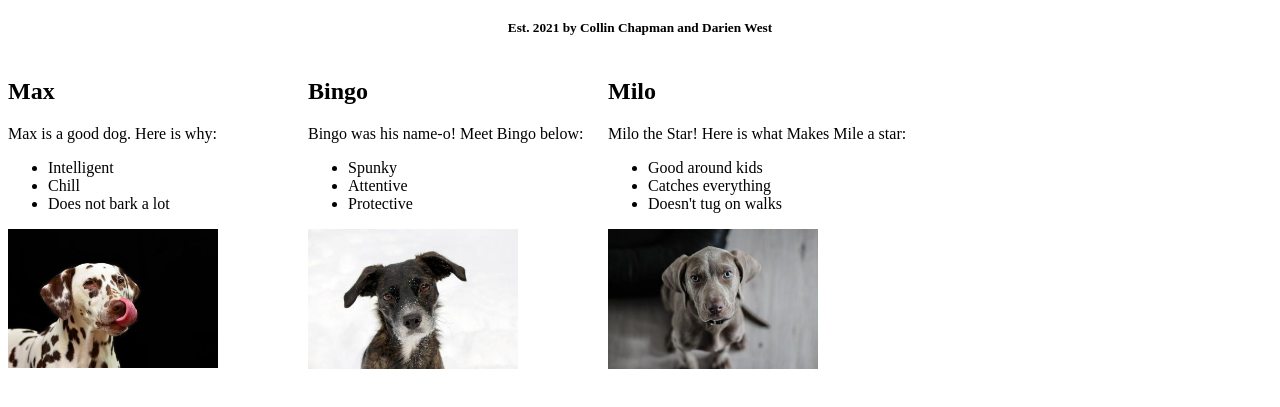
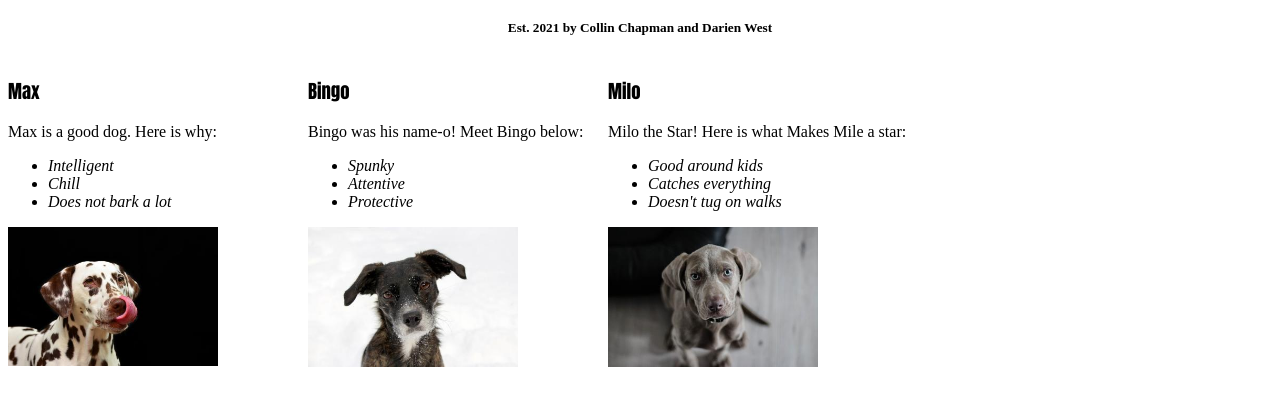
Before and after one commit to colchapm/animal-shelter, a plain HTML site: page index.html in a window 1280 px wide. Shown: the part 61-468 px from the top of the page. Drawn offline with Linux system fonts and the light colour scheme.

Commit message:
add css styling featuring inheritance and nesting

```diff
--- a/css/styles.css
+++ b/css/styles.css
@@ -20,3 +20,12 @@ h5 {
   padding: 10 px;
 
 }
+
+ul {
+  font-style: italic;
+}
+
+.column h3 {
+  font-family: Impact, Haettenschweiler, 'Arial Narrow Bold', sans-serif;
+  font-stretch: wider;
+}
--- a/index.html
+++ b/index.html
@@ -9,7 +9,7 @@
   <h5>Est. 2021 by Collin Chapman and Darien West</h5>
 
   <div class="column">
-    <h2>Max</h2>
+    <h3>Max</h3>
     <p>Max is a good dog. Here is why:
       <ul>
         <li>Intelligent</li>
@@ -20,7 +20,7 @@
     </p>
   </div>
 	<div class="column">
-		<h2>Bingo</h2>
+		<h3>Bingo</h3>
 		<p>Bingo was his name-o! Meet Bingo below:
 			<ul>
 				<li>Spunky</li>
@@ -31,7 +31,7 @@
     </p>
   </div>
   <div class="column">
-    <h2>Milo</h2>
+    <h3>Milo</h3>
     <p>Milo the Star! Here is what Makes Mile a star:
       <ul>
         <li>Good around kids</li>
```
